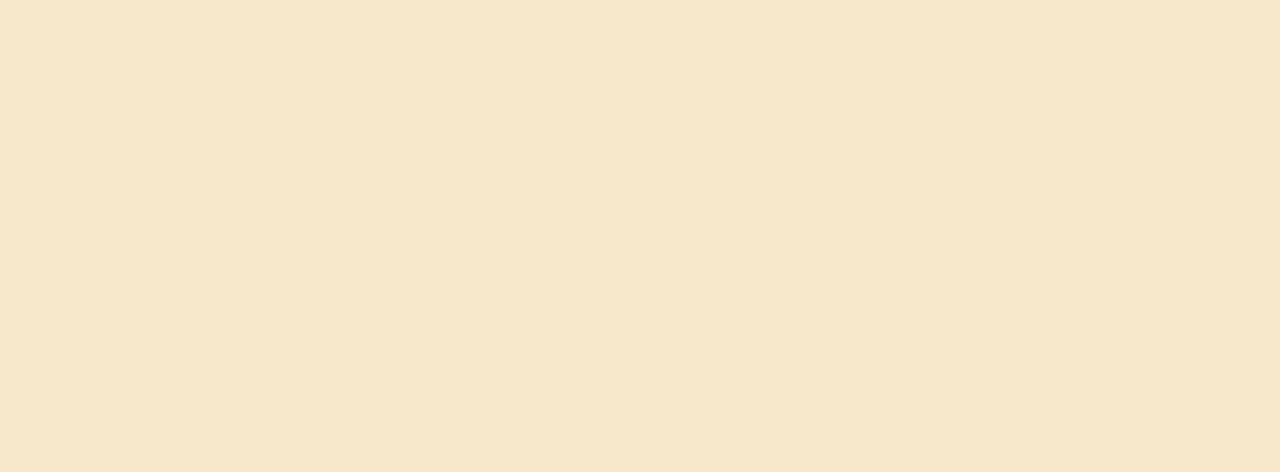
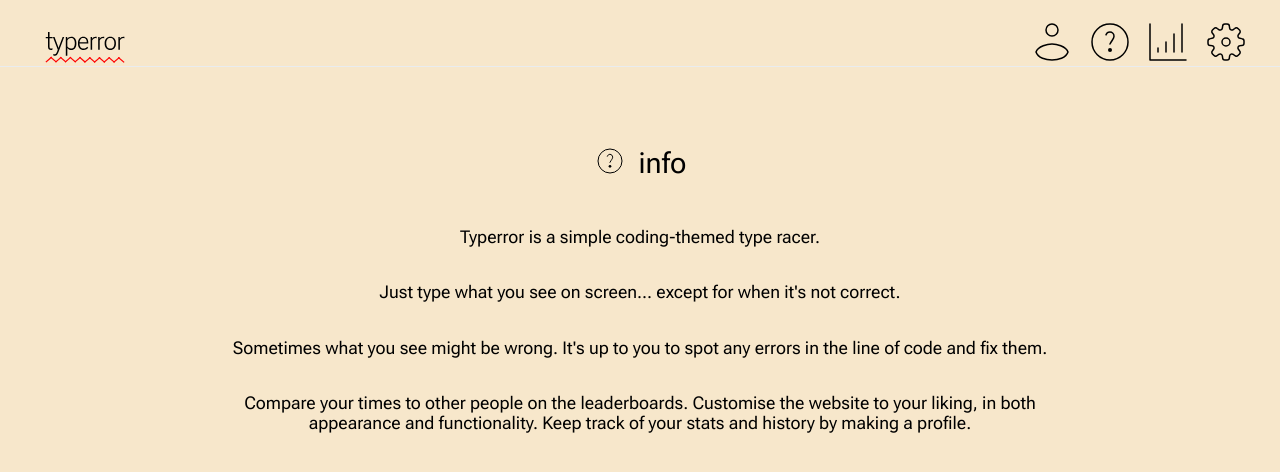
Before and after one commit to team-thunderdome/typerror, a React (Create React App) app in the folder client/: page /infopage in a window 1280 px wide. Shown: the top 472 px of the page. Built offline with nearby package versions, Linux system fonts and the light colour scheme.

Commit message:
info page + misc fixes

```diff
--- a/client/src/Header.css
+++ b/client/src/Header.css
@@ -13,6 +13,7 @@
   margin-right: 30px;
   width: 50%;
   justify-content: right;
+  gap: 10px
 }
 
 .main-logo {
@@ -23,11 +24,9 @@
 }
 
 .logos img {
-  width: 32px;
+  width: 48px;
   height: auto;
 }
-
-
 
 .main-logo img {
   display: flex;
--- a/client/src/InfoPage.js
+++ b/client/src/InfoPage.js
@@ -1,15 +1,24 @@
 import Header from "./Header.js";
+import InfoTitle from "./InfoTitle.js";
+import "./infoPage.css"
 
 const InfoPage = () => {
     return(
-        <div
-            style={
-                {
-                    /* backgroundColor: '#F7E7CB' */
-                }
-            }
-            >
+        <div>
+            <Header />
+            <InfoTitle />
+
+            <div className="text">
+                <p>Typerror is a simple coding-themed type racer. </p>
+
+                <p>Just type what you see on screen... except for when it's not correct.</p>
+
+                <p>Sometimes what you see might be wrong. It's up to you to spot any errors in the line of code and fix them.</p>
+
+                <p>Compare your times to other people on the leaderboards. Customise the website to your liking, in both appearance and functionality. Keep track of your stats and history by making a profile.</p>
             </div>
+
+        </div>
     );
 };
 
--- /dev/null
+++ b/client/src/InfoTitle.css
@@ -0,0 +1,15 @@
+.icon-text {
+    flex-wrap: nowrap;
+    display: flex;
+    align-items: center;
+    justify-content: center;
+    padding-top: 50px;
+}
+
+.image {
+    padding-right: 0.4em;
+}
+
+.title p {
+    font-size: 1.8rem;
+}
--- /dev/null
+++ b/client/src/InfoTitle.js
@@ -0,0 +1,17 @@
+import "./InfoTitle.css";
+import about from "./assets/about.svg";
+
+const InfoTitle = () => {
+  return (
+    <div class="icon-text">
+      <div class="image">
+        <img class="image" src={about} alt="questionMark" />
+      </div>
+      <div class="title">
+        <p>info</p>
+      </div>
+    </div>
+  );
+};
+
+export default InfoTitle;
--- a/client/src/LandingPage.js
+++ b/client/src/LandingPage.js
@@ -1,4 +1,4 @@
-import "./LandingPage.css";
+import "./landingPage.css";
 import StartButton from "./StartButton.js";
 import Title from "./Tagline.js";
 import Header from "./Header.js";
--- a/client/src/ResultsPage.js
+++ b/client/src/ResultsPage.js
@@ -6,13 +6,7 @@ import './ResultsPage.css'
 
 const ResultsPage = () => {
     return (
-      <div
-        style={
-          {
-            /* backgroundColor: '#F7E7CB' */
-          }
-        }
-      >
+      <div>
         <Header />
         <ResultsTitle />
         <StatSection />
--- /dev/null
+++ b/client/src/infoPage.css
@@ -0,0 +1,14 @@
+.text {
+    display: flex;
+    flex-direction: column;
+    align-items: center;
+    justify-content: center;
+    text-align: center;
+    padding: 1px;
+    padding-left: 200px;
+    padding-right: 200px;
+}
+
+.text p {
+    font-size: 1.1rem;
+}
```
